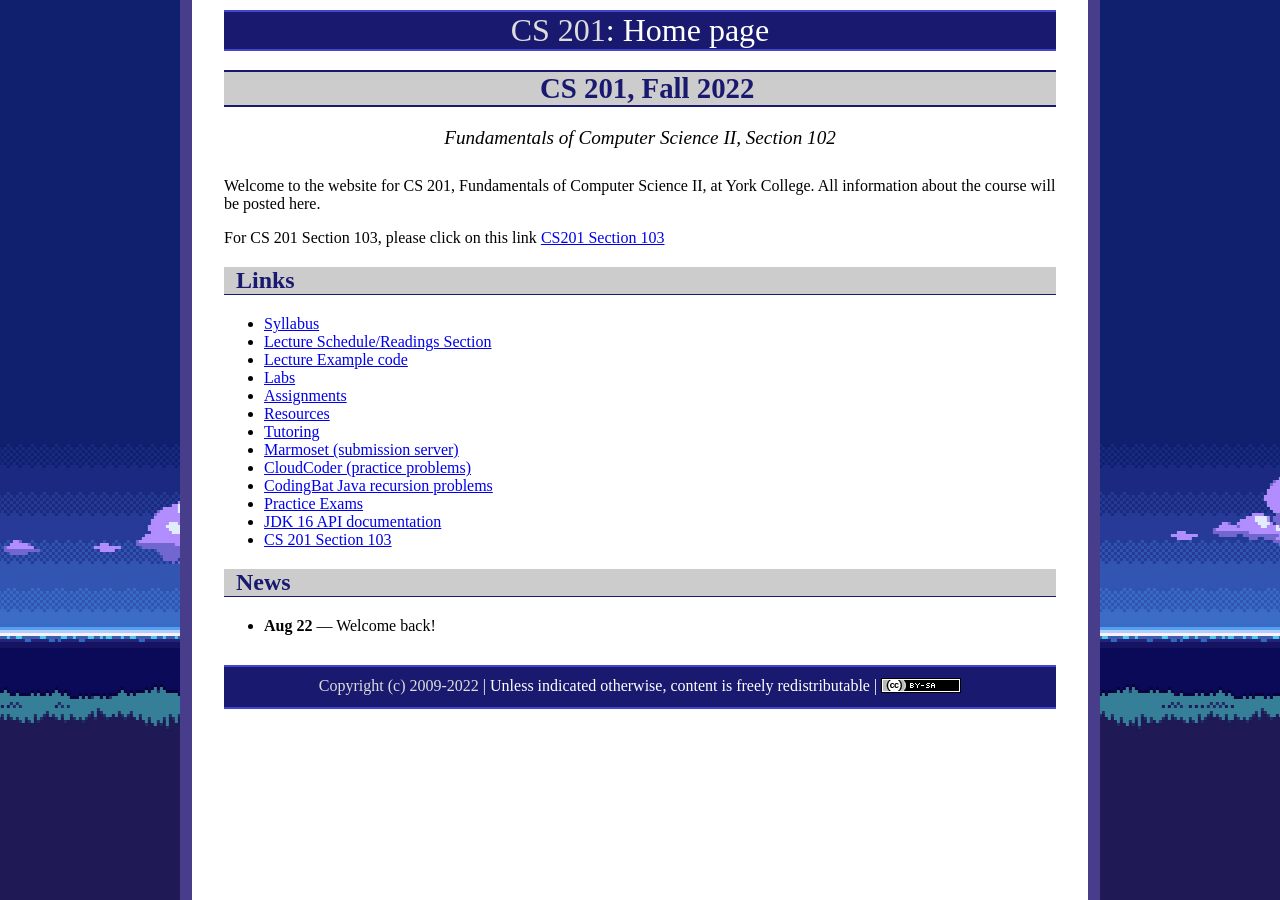
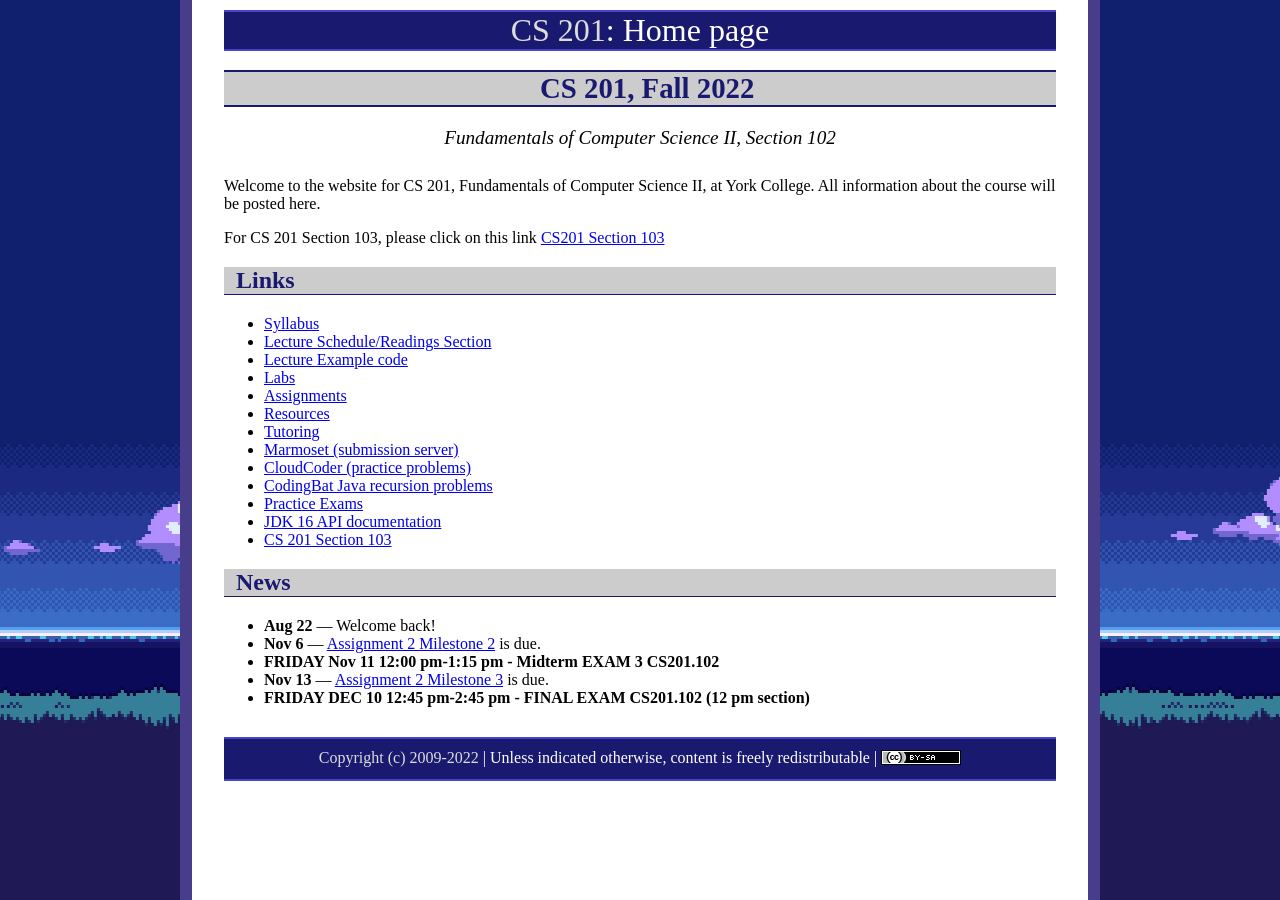
Before and after one commit to ycpcs/cs201-fall2022-102, a Jekyll site: the page built from index.md, in a window 1280 px wide. Built offline with Jekyll 4.4.1, drawn with Linux system fonts in a browser that asks for light colours.

Commit message:
added exam 3 review to last topic & added NEWS to home page

```diff
--- a/index.md
+++ b/index.md
@@ -29,6 +29,11 @@ For CS 201 Section 103, please click on this link [CS201 Section 103](https://yc
 
 ## News
 * **Aug 22** &mdash; Welcome back!
+* **Nov 6** &mdash; [Assignment 2 Milestone 2](Assignment_2_milestone_2-Database_Manager.pdf) is due.
+* **FRIDAY Nov 11 12:00 pm-1:15 pm - Midterm EXAM 3 CS201.102**
+* **Nov 13** &mdash; [Assignment 2 Milestone 3](Assignment_2_milestone_3-Database_Features.pdf) is due.
+* **FRIDAY DEC 10 12:45 pm-2:45 pm - FINAL EXAM CS201.102 (12 pm section)**
+
 
 
 <!--
```
Also changed, not shown: js/AACONFIG-scheduleInfo.js (+5 -5 lines).
